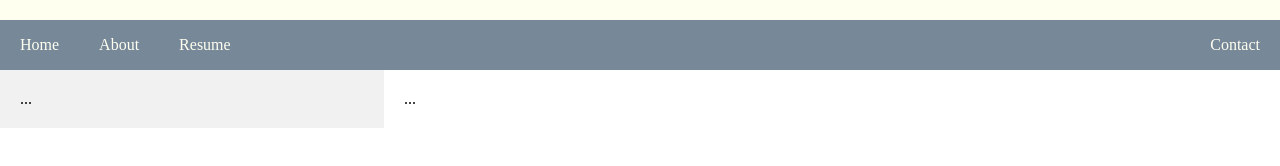
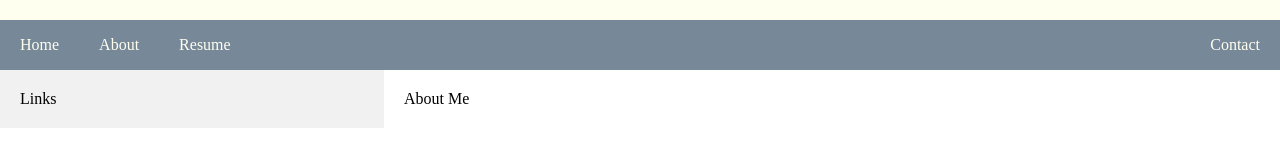
Before and after one commit to emmanuellakolade/emmanuellakolade.github.io, a plain HTML site: page index.html in a window 1280 px wide. Shown: the part 228-394 px from the top of the page. Drawn offline with Linux system fonts and the light colour scheme.

Commit message:
Column content

```diff
--- a/index.html
+++ b/index.html
@@ -89,8 +89,8 @@
     </div>
 
     <div class="row">
-      <div class="side">...</div>
-      <div class="main">...</div>
+      <div class="side">Links</div>
+      <div class="main">About Me</div>
     </div>
 
 
```
